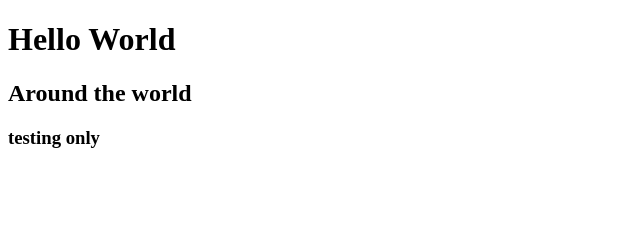
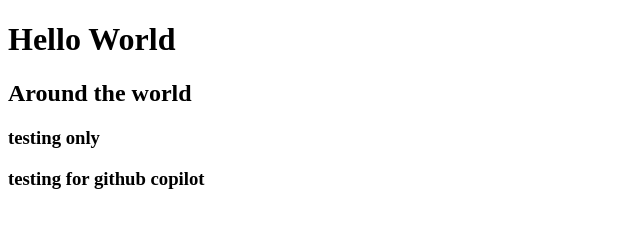
Before and after one commit to maryjoyce05/hw1_gitandgithub, a plain HTML site: page index.html in a window 1280 px wide. Shown: the whole page, without its empty margins (0-640 px from the left). Drawn offline with Linux system fonts and the light colour scheme.

Commit message:
add content

```diff
--- a/index.html
+++ b/index.html
@@ -10,5 +10,6 @@
     <h2>Around the world</h2>
 
     <h3>testing only</h3>
+    <h3>testing for github copilot</h3>
 </body>
 </html>
```
